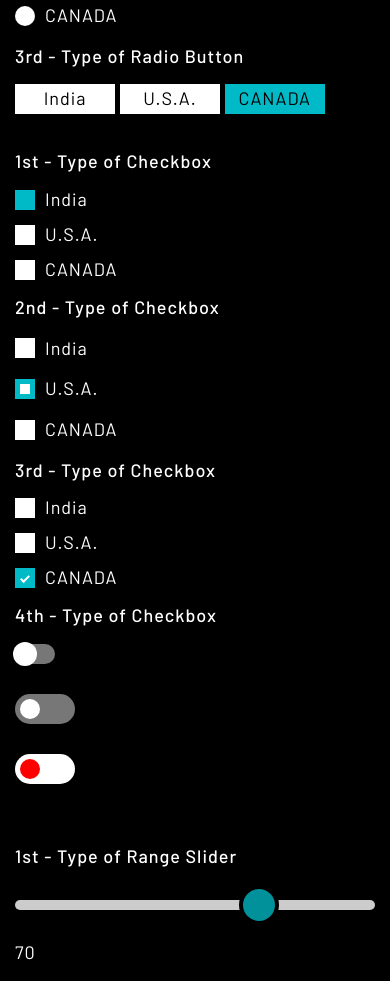
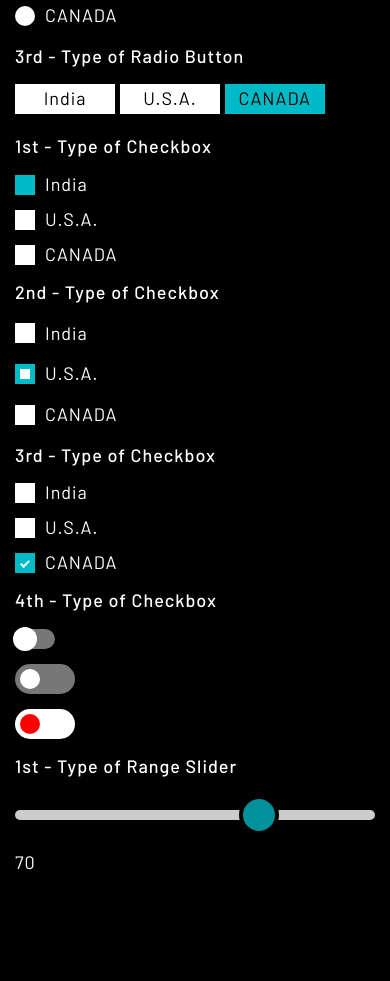
Before and after one commit to mohit-design/custom-radio-checkbox, a plain HTML site: page index.html in a window 390 px wide. Shown: the part 280-1261 px from the top of the page. After the commit the page ends 1171 px from the top, so only its background shows below. Drawn offline with Linux system fonts and the light colour scheme.

Commit message:
change in index page and media css

```diff
--- a/css/media.css
+++ b/css/media.css
@@ -3,9 +3,10 @@
 	/*------- Custom Radio Button Section Starts -------*/
 
 .bg-radio-button,
-.bg-checkbox-button,
-.bg-range-slider-button { padding: 15px; }
+.bg-checkbox-button { padding: 15px 15px 0; }
+.bg-range-slider-button { padding: 0 15px 15px; }
 .section-heading > p { font-size: 1.8rem; margin-bottom: 15px; }
+.switch-type-label { margin-bottom: 15px; }
 
 	/*------- Custom Radio Button Section Ends -------*/
 
--- a/index.html
+++ b/index.html
@@ -225,7 +225,7 @@
 	<!-- Custom Range Slider Section Starts -->
 	<div class="container-fluid bg-range-slider-button">
 		<div class="row">
-			<div class="col-sm-3 col-md-3 col-lg-3">
+			<div class="col-sm-6 col-md-6 col-lg-4">
 				<div class="row">
 					<div class="col-xs-12">
 						<div class="section-heading">
```
